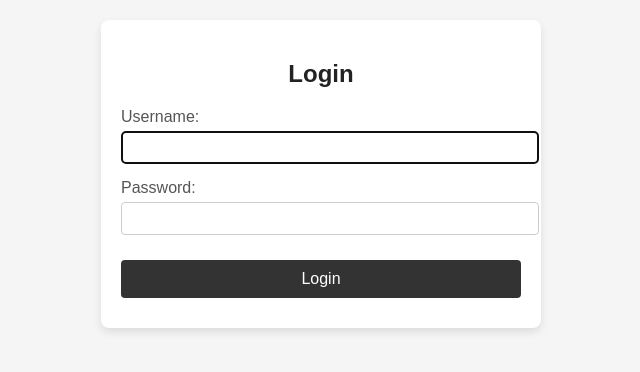
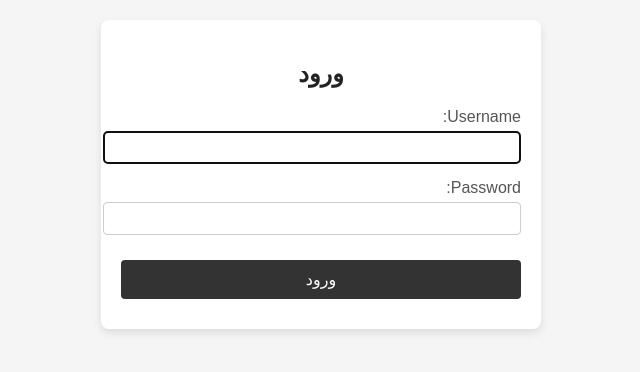
Before and after one commit to CPTicarus/SaatDaftar, a Django app: page /login/ in a window 1280 px wide. Shown: the top 372 px of the page, without its empty margins (319-959 px from the left). Run offline with Django 5.2, Linux system fonts and the light colour scheme; parts of the project's set-up code (start-up, migrations or seed data) failed here and were passed over.

Commit message:
modified:   SaatDaftar/__pycache__/settings.cpython-311.pyc 	modified:   daftarMain/__pycache__/forms.cpython-311.pyc 	modified:   daftarMain/__pycache__/models.cpython-311.pyc 	modified:   daftarMain/forms.py 	new file:   daftarMain/migrations/0022_alter_clock_entry_to_office_and_more.py 	new file:   daftarMain/migrations/__pycache__/0022_alter_clock_entry_to_office_and_more.cpython-311.pyc 	modified:   daftarMain/models.py 	modified:   daftarMain/templates/add_office_user.html 	modified:   daftarMain/templates/detail_project.html 	modified:   daftarMain/templates/edit_employee.html 	modified:   daftarMain/templates/edit_project.html 	modified:   daftarMain/templates/employee_detail.html 	deleted:    daftarMain/templates/home.html 	modified:   daftarMain/templates/office_manager_view.html 	modified:   daftarMain/templates/office_user_page.html 	modified:   daftarMain/templates/project_page.html 	modified:   daftarMain/templates/registration/login.html 	modified:   db.sqlite3

```diff
--- a/daftarMain/forms.py
+++ b/daftarMain/forms.py
@@ -4,7 +4,6 @@ from django_jalali.forms.widgets import jDateInput, jDateTimeInput
 
 class OfficeUserForm(forms.ModelForm):
     birth_date = forms.DateField(
-        widget=jDateInput(attrs={'class': 'form-control', 'placeholder': 'تاریخ تولد'}),
         required=False,
         label='تاریخ تولد'
     )
@@ -18,6 +17,7 @@ class OfficeUserForm(forms.ModelForm):
             'phone': forms.TextInput(attrs={'class': 'form-control', 'placeholder': 'شماره موبایل'}),
             'home_phone': forms.TextInput(attrs={'class': 'form-control', 'placeholder': 'شماره تلفن ثابت'}),
             'code_meli': forms.TextInput(attrs={'class': 'form-control', 'placeholder': 'کد ملی'}),
+            'birth_date': jDateInput(attrs={'class': 'form-control', 'placeholder': 'YYYY-MM-DD'}),
             'staff_number': forms.TextInput(attrs={'class': 'form-control', 'placeholder': 'شماره پرسنلی'}),
             'staff_pic': forms.ClearableFileInput(attrs={'class': 'form-control', 'placeholder': 'عکس پرسنل'}),
             'address': forms.Textarea(attrs={'class': 'form-control', 'rows': 3, 'placeholder': 'آدرس'}),
--- a/daftarMain/models.py
+++ b/daftarMain/models.py
@@ -46,8 +46,8 @@ class OfficeUser(models.Model):
 
 
 class Clock(models.Model):
-    entry_to_office = jmodels.jDateField(null=True, blank=True)
-    exit_from_office = jmodels.jDateField(null=True, blank=True)
+    entry_to_office = jmodels.jDateTimeField(null=True, blank=True)
+    exit_from_office = jmodels.jDateTimeField(null=True, blank=True)
     is_reward_punishment = models.BooleanField(default=False)
     office_user = models.ForeignKey(OfficeUser, on_delete=models.PROTECT, null=True, blank=True) # remove null, blank = true
     projects = models.ManyToManyField('Project', related_name="clock_entries", blank=True)
--- a/daftarMain/templates/add_office_user.html
+++ b/daftarMain/templates/add_office_user.html
@@ -1,9 +1,10 @@
 <!DOCTYPE html>
-<html lang="en">
+<html lang="fa">
 <head>
     <meta charset="UTF-8">
     <meta name="viewport" content="width=device-width, initial-scale=1.0">
     <title>Add Office User</title>
+    <link rel="stylesheet" href="https://cdn.jsdelivr.net/gh/jalaali/jalali-datepicker/dist/css/persian-datepicker.min.css">
     <style>
         body {
             font-family: Arial, sans-serif;
@@ -148,5 +149,7 @@
 
         <a href="{% url 'office_manager_page' %}" class="back-link">بازگشت به صفحه مدیر</a>
     </div>
+    <script src="https://cdn.jsdelivr.net/gh/jalaali/jalali-datepicker/dist/js/persian-date.min.js"></script>
+    <script src="https://cdn.jsdelivr.net/gh/jalaali/jalali-datepicker/dist/js/persian-datepicker.min.js"></script>
 </body>
 </html>
--- a/daftarMain/templates/detail_project.html
+++ b/daftarMain/templates/detail_project.html
@@ -1,5 +1,5 @@
 <!DOCTYPE html>
-<html lang="en">
+<html lang="fa">
 <head>
     <meta charset="UTF-8">
     <meta name="viewport" content="width=device-width, initial-scale=1.0">
--- a/daftarMain/templates/edit_employee.html
+++ b/daftarMain/templates/edit_employee.html
@@ -1,5 +1,5 @@
 <!DOCTYPE html>
-<html lang="en">
+<html lang="fa">
 <head>
     <meta charset="UTF-8">
     <meta name="viewport" content="width=device-width, initial-scale=1.0">
--- a/daftarMain/templates/edit_project.html
+++ b/daftarMain/templates/edit_project.html
@@ -1,9 +1,9 @@
 <!DOCTYPE html>
-<html lang="fa"> <!-- Assuming Farsi or Arabic as the RTL language -->
+<html lang="fa">
 <head>
     <meta charset="UTF-8">
     <meta name="viewport" content="width=device-width, initial-scale=1.0">
-    <title>ویرایش پروژه</title> <!-- "Edit Project" in Farsi/Arabic -->
+    <title>ویرایش پروژه</title>
     <style>
         body {
             font-family: Arial, sans-serif;
--- a/daftarMain/templates/employee_detail.html
+++ b/daftarMain/templates/employee_detail.html
@@ -10,8 +10,8 @@
             margin: 20px;
             background-color: #d0d0d0;
             color: #333;
-            direction: rtl; /* Set direction to RTL */
-            text-align: right; /* Align text to the right */
+            direction: rtl;
+            text-align: right;
         }
         .container {
             background: #fff;
--- a/daftarMain/templates/office_manager_view.html
+++ b/daftarMain/templates/office_manager_view.html
@@ -1,5 +1,5 @@
 <!DOCTYPE html>
-<html lang="en">
+<html lang="fa">
 <head>
     <meta charset="UTF-8">
     <meta name="viewport" content="width=device-width, initial-scale=1.0">
--- a/daftarMain/templates/office_user_page.html
+++ b/daftarMain/templates/office_user_page.html
@@ -1,9 +1,9 @@
 <!DOCTYPE html>
-<html lang="fa"> <!-- Assuming Farsi or Arabic as the RTL language -->
+<html lang="fa">
 <head>
     <meta charset="UTF-8">
     <meta name="viewport" content="width=device-width, initial-scale=1.0">
-    <title>صفحه کاربر دفتر</title> <!-- "Office User Page" in Farsi/Arabic -->
+    <title>صفحه کاربر دفتر</title>
     <style>
         body {
             font-family: Arial, sans-serif;
--- a/daftarMain/templates/project_page.html
+++ b/daftarMain/templates/project_page.html
@@ -1,5 +1,5 @@
 <!DOCTYPE html>
-<html lang="en">
+<html lang="fa">
 <head>
     <meta charset="UTF-8">
     <meta name="viewport" content="width=device-width, initial-scale=1.0">
--- a/daftarMain/templates/registration/login.html
+++ b/daftarMain/templates/registration/login.html
@@ -1,16 +1,18 @@
 <!DOCTYPE html>
-<html lang="en">
+<html lang="fa">
 <head>
     <meta charset="UTF-8">
     <meta name="viewport" content="width=device-width, initial-scale=1.0">
-    <title>Login</title>
+    <title>ورود</title>
     <style>
         body {
             font-family: Arial, sans-serif;
             margin: 20px;
             background-color: #f5f5f5;
             color: #333;
+            direction: rtl;
         }
+
         .container {
             background: #fff;
             border-radius: 8px;
@@ -18,26 +20,34 @@
             padding: 20px;
             max-width: 400px;
             margin: auto;
+            text-align: right;
         }
+
         h2 {
             color: #222;
             margin-bottom: 20px;
             text-align: center;
         }
+
         .form-group {
             margin-bottom: 15px;
         }
+
         .form-group label {
             display: block;
             margin-bottom: 5px;
             color: #555;
+            text-align: right;
         }
+
         .form-group input {
             width: 100%;
             padding: 8px;
             border: 1px solid #ccc;
             border-radius: 4px;
+            text-align: right; /* Align input text to the right */
         }
+
         .button {
             padding: 10px 20px;
             margin: 10px 0;
@@ -49,9 +59,11 @@
             cursor: pointer;
             width: 100%;
         }
+
         .button:hover {
             background-color: #555;
         }
+
         .error-message {
             color: #dc3545;
             margin-top: 10px;
@@ -65,7 +77,7 @@
 </head>
 <body>
     <div class="container">
-        <h2>Login</h2>
+        <h2>ورود</h2>
         <form method="post">
             {% csrf_token %}
             <div class="form-group">
@@ -76,11 +88,11 @@
                 {{ form.password.label_tag }}
                 {{ form.password }}
             </div>
-            <button type="submit" class="button">Login</button>
+            <button type="submit" class="button">ورود</button>
         </form>
         {% if form.errors %}
             <div class="error-message">
-                Invalid username or password
+                نام کاربری یا رمز عبور اشتباه است
             </div>
         {% endif %}
     </div>
```
Also changed, not shown: daftarMain/templates/home.html (deleted, +0 -11 lines), daftarMain/migrations/0022_alter_clock_entry_to_office_and_more.py (added), db.sqlite3.
